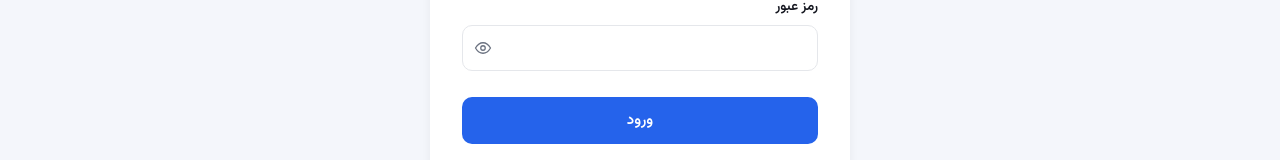
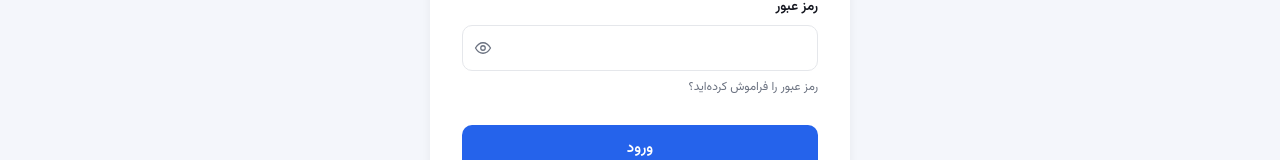
Before and after one commit to mamali47/arzlearn, a React (Vite) app in the folder arzlearn_frontend/: page /login in a window 1280 px wide. Shown: the part 330-490 px from the top of the page. Built offline with nearby package versions, Linux system fonts and the light colour scheme; no server answers.

Commit message:
Update LoginPage.tsx

```diff
--- a/arzlearn_frontend/src/pages/LoginPage.tsx
+++ b/arzlearn_frontend/src/pages/LoginPage.tsx
@@ -55,6 +55,9 @@ export default function LoginPage() {
               onChange={(e) => setPassword(e.target.value)}
               required
             />
+            <p className="auth-field__hint">
+              <Link to="/forgot-password">رمز عبور را فراموش کرده‌اید؟</Link>
+            </p>
           </div>
 
           <button type="submit" className="btn btn-primary auth-submit" disabled={submitting}>
```
